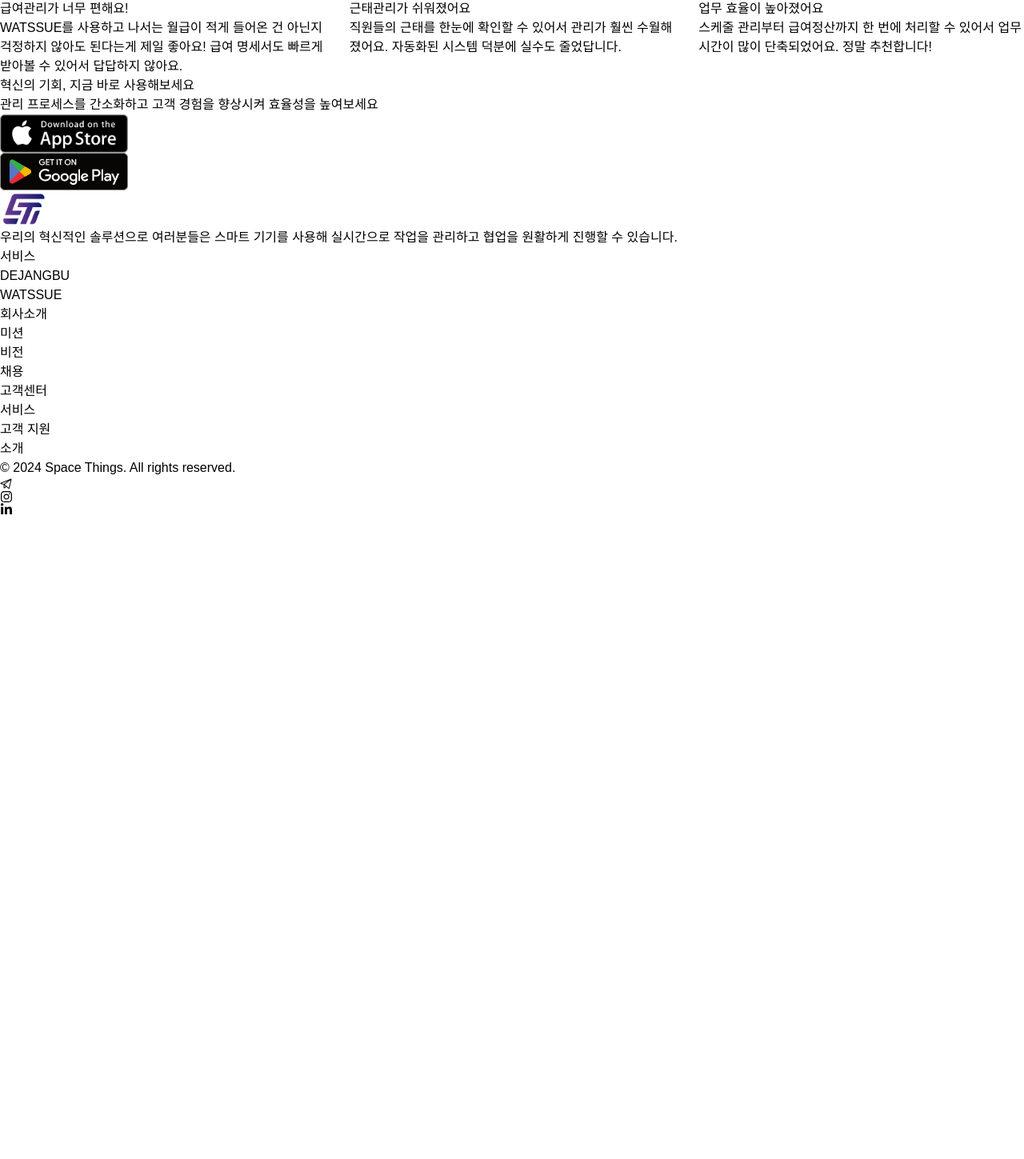
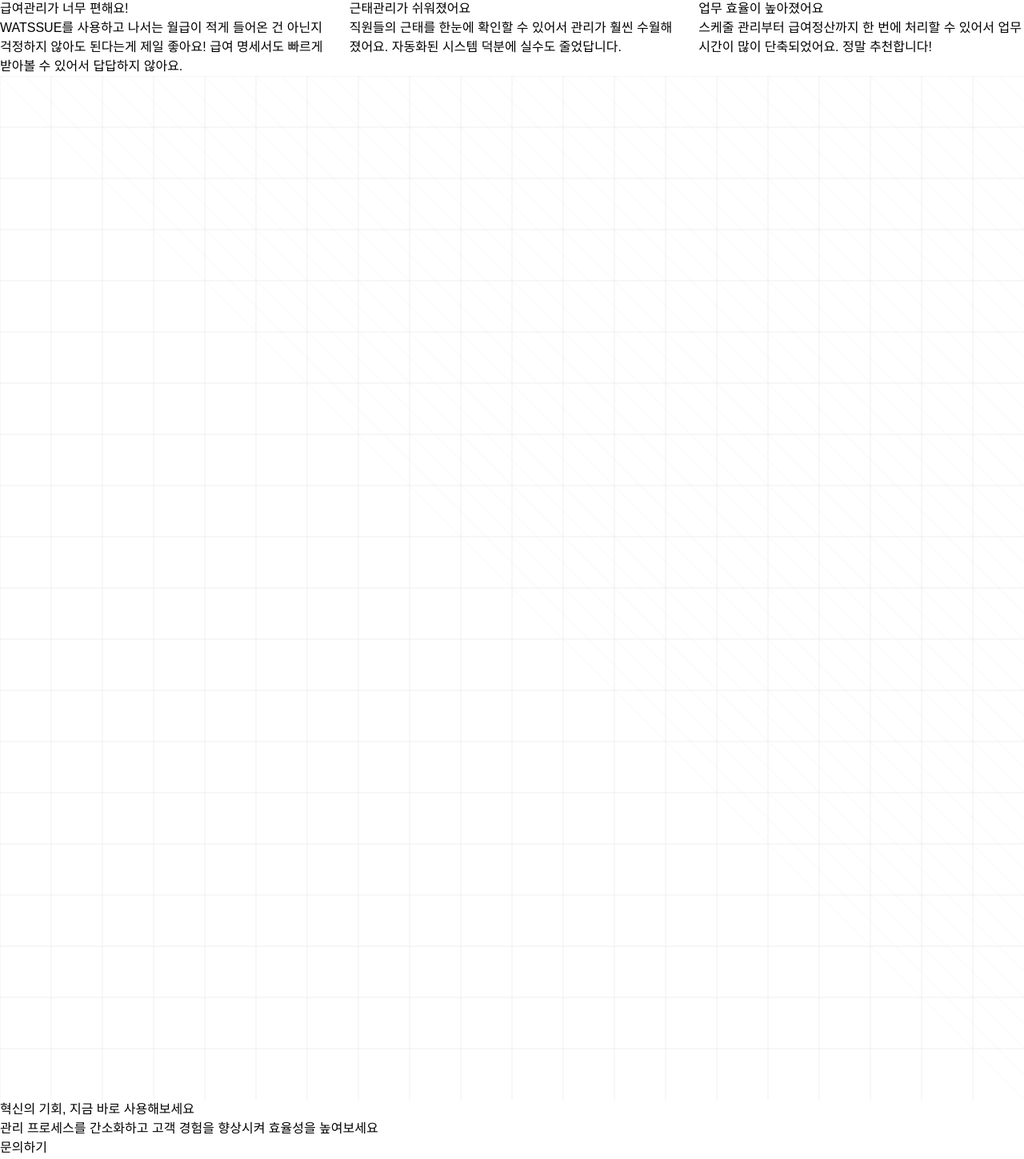
Before and after one commit to Souravhere/spacethings, a Next.js app: page /watssue in a window 1280 px wide. Shown: the part 3131-4580 px from the top of the page at 80% size. Before the commit the page ends 3776 px from the top, so only its background shows below. Built offline with nearby package versions, Linux system fonts and the light colour scheme; a web font is replaced by a local one.

Commit message:
cta button beta comp update

```diff
--- a/src/app/page.tsx
+++ b/src/app/page.tsx
@@ -1,5 +1,5 @@
 import ALLCARE from "@/components/ALL-CARE";
-// import Appdownload from "@/components/Appdownload";
+import Appdownload from "@/components/Appdownload";
 // import Appshowcomp from "@/components/Appshow";
 import Caresection from "@/components/Caresections";
 import Hersosection from "@/components/Hersosection";
@@ -22,7 +22,7 @@ export default function Home() {
         <ALLCARE/>
         {/* <Appshowcomp/>  this comp is removed due to new ui update*/}
         {/* <Storemanagement/>  this comp is removed due to new ui update*/}
-        {/* <Appdownload/> this comp will update soon  */}
+        <Appdownload/>
       </>
   );
 }
--- a/src/components/Appdownload.tsx
+++ b/src/components/Appdownload.tsx
@@ -1,113 +1,112 @@
-"use client";
+'use client'
 
-import { motion } from "framer-motion";
-import Image from "next/image";
+import { motion } from 'framer-motion'
+import Link from 'next/link'
 
-export default function Appdownload() {
-  const containerVariants = {
-    hidden: { opacity: 0 },
-    visible: {
-      opacity: 1,
-      transition: {
-        staggerChildren: 0.2,
-      },
-    },
-  };
+export default function AppDownload() {
+  return (
+    <section className="relative min-h-[60vh] flex items-center justify-center overflow-hidden bg-blue-600 py-20 px-4">
+      {/* Grid Background */}
+      <div className="absolute inset-0 overflow-hidden">
+        <svg
+          className="absolute w-full h-full"
+          xmlns="http://www.w3.org/2000/svg"
+          fill="none"
+          viewBox="0 0 1000 1000"
+          preserveAspectRatio="xMidYMid slice"
+        >
+          <motion.g
+            initial={{ opacity: 0 }}
+            animate={{ opacity: 0.1 }}
+            transition={{ duration: 1 }}
+            stroke="currentColor"
+            className="text-white"
+          >
+            {/* Horizontal lines */}
+            {[...Array(20)].map((_, i) => (
+              <line
+                key={`h-${i}`}
+                x1="0"
+                y1={i * 50}
+                x2="1000"
+                y2={i * 50}
+                strokeWidth="0.5"
+              />
+            ))}
+            {/* Vertical lines */}
+            {[...Array(20)].map((_, i) => (
+              <line
+                key={`v-${i}`}
+                x1={i * 50}
+                y1="0"
+                x2={i * 50}
+                y2="1000"
+                strokeWidth="0.5"
+              />
+            ))}
+            {/* Diagonal lines */}
+            <motion.g
+              initial={{ opacity: 0 }}
+              animate={{ opacity: 1 }}
+              transition={{ delay: 0.5, duration: 1 }}
+            >
+              {[...Array(40)].map((_, i) => (
+                <line
+                  key={`d-${i}`}
+                  x1={i * 25}
+                  y1="0"
+                  x2={(i * 25) + 1000}
+                  y2="1000"
+                  strokeWidth="0.25"
+                />
+              ))}
+            </motion.g>
+          </motion.g>
+        </svg>
+      </div>
 
-  const itemVariants = {
-    hidden: { opacity: 0, y: 20 },
-    visible: {
-      opacity: 1,
-      y: 0,
-      transition: {
-        duration: 0.8,
-      },
-    },
-  };
+      <div className="relative z-10 max-w-4xl mx-auto text-center">
+        <motion.div
+          initial={{ opacity: 0, y: 20 }}
+          animate={{ opacity: 1, y: 0 }}
+          transition={{ duration: 0.8 }}
+          className="space-y-6"
+        >
+          <motion.h2
+            initial={{ opacity: 0, y: 20 }}
+            animate={{ opacity: 1, y: 0 }}
+            transition={{ duration: 0.8, delay: 0.2 }}
+            className="text-4xl md:text-5xl lg:text-6xl font-bold text-white"
+          >
+            혁신의 기회, 지금 바로 사용해보세요
+          </motion.h2>
 
-  return (
-    <section className="py-10 px-4 bg-white overflow-hidden relative">
-      {/* Background gradient overlay */}
-      <div className="absolute inset-0 bg-gradient-to-b from-white via-blue-50/30 to-blue-100/20" />
+          <motion.p
+            initial={{ opacity: 0, y: 20 }}
+            animate={{ opacity: 1, y: 0 }}
+            transition={{ duration: 0.8, delay: 0.4 }}
+            className="text-lg md:text-xl text-white/90 max-w-2xl mx-auto"
+          >
+            관리 프로세스를 간소화하고 고객 경험을 향상시켜 효율성을 높여보세요
+          </motion.p>
 
-      <motion.div
-        className="max-w-6xl mx-auto relative"
-        variants={containerVariants}
-        initial="hidden"
-        animate="visible"
-      >
-        {/* Text Content */}
-        <motion.div variants={itemVariants} className="text-center sm:mb-10 mb-3 h-fit">
-          <h2 className="text-3xl md:text-4xl font-bold text-gray-800">
-            혁신의 기회, <span className="text-blue-600">지금 바로 사용해보세요</span>
-          </h2>
-          <p className="text-center font-semibold mt-2 text-gray-600">관리 프로세스를 간소화하고 고객 경험을 향상시켜 효율성을 높여보세요</p>
-        </motion.div>
-
-        {/* Phone Mockups Container */}
-        <motion.div
-          variants={itemVariants}
-          className="relative w-full max-w-2xl mx-auto"
-        >
-          {/* White overlay/shadow effect */}
-          <div className="absolute bottom-0 left-1/2 -translate-x-1/2 w-full max-w-md h-40 bg-gradient-to-t from-white via-white to-transparent" />
-
-          {/* Phone mockups */}
           <motion.div
-            className="relative z-10 flex justify-center items-center"
-            initial={{ y: 40 }}
-            animate={{ y: 0 }}
-            transition={{ duration: 1, type: "spring", bounce: 0.3 }}
+            initial={{ opacity: 0, y: 20 }}
+            animate={{ opacity: 1, y: 0 }}
+            transition={{ duration: 0.8, delay: 0.6 }}
           >
-            <div className="relative w-full h-[400px] md:h-[500px] sm:-mb-20 -mb-28">
-              <Image
-                src="/assets/ctasection.png"
-                alt="WHATSSUE App Mockup"
-                fill
-                className="object-contain"
-                priority
-              />
-            </div>
+            <Link href="/contact">
+              <motion.button
+                whileHover={{ scale: 1.05 }}
+                whileTap={{ scale: 0.95 }}
+                className="mt-8 px-8 py-3 bg-white text-blue-600 rounded-full text-lg font-semibold hover:bg-blue-50 transition-colors"
+              >
+                문의하기
+              </motion.button>
+            </Link>
           </motion.div>
         </motion.div>
-
-        {/* App Store Badges */}
-        <motion.div
-          variants={itemVariants}
-          className="text-center mt-8 relative z-20"
-        >
-          <div className="flex flex-row justify-center items-center gap-4">
-            <motion.a
-              href="#"
-              whileHover={{ scale: 1.05 }}
-              whileTap={{ scale: 0.95 }}
-              className="w-36 md:w-40"
-            >
-              <Image
-                src="/assets/appstorebadges.png"
-                width={160}
-                height={48}
-                alt="Download on the App Store"
-                className="rounded-lg"
-              />
-            </motion.a>
-            <motion.a
-              href="#"
-              whileHover={{ scale: 1.05 }}
-              whileTap={{ scale: 0.95 }}
-              className="w-36 md:w-40"
-            >
-              <Image
-                src="/assets/googleplaybadge.png"
-                width={160}
-                height={48}
-                alt="Get it on Google Play"
-                className="rounded-lg"
-              />
-            </motion.a>
-          </div>
-        </motion.div>
-      </motion.div>
+      </div>
     </section>
-  );
+  )
 }
```
